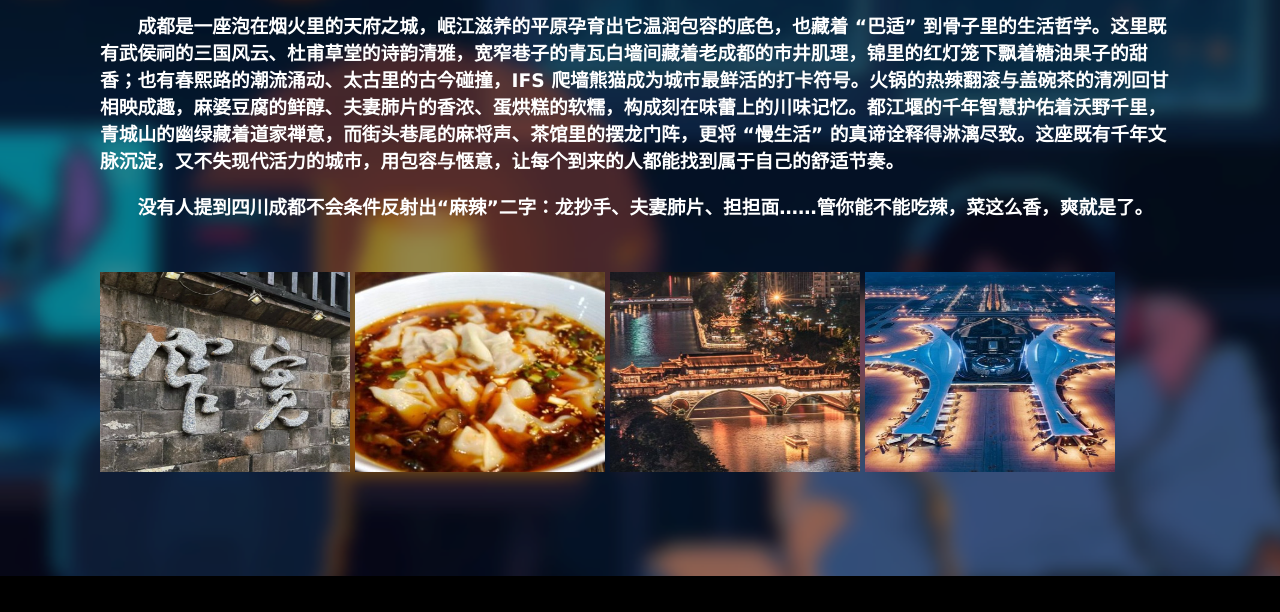
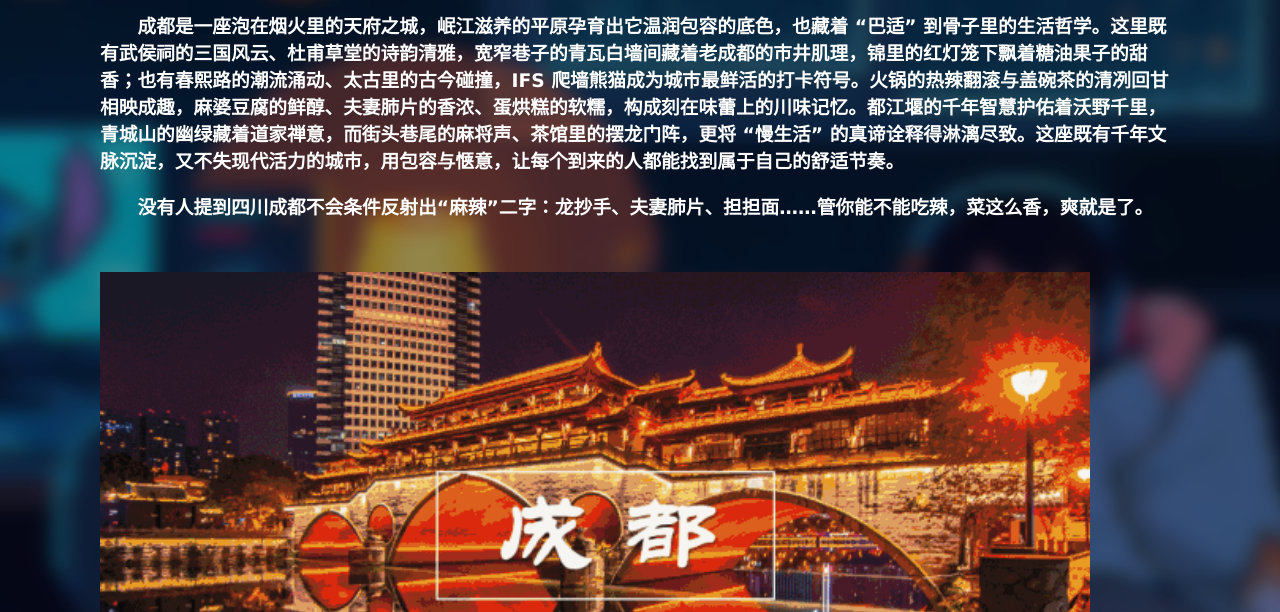
Before and after one commit to SomethingPassingBy/index.else, a plain HTML site: page web/Hometown/sub_hometown/Chengdu.html in a window 1280 px wide. Shown: the part 340-952 px from the top of the page. Before the commit the page ends 916 px from the top, so only its background shows below. Drawn offline with Linux system fonts and the light colour scheme.

Commit message:
Update Chengdu.html

```diff
--- a/web/Hometown/sub_hometown/Chengdu.html
+++ b/web/Hometown/sub_hometown/Chengdu.html
@@ -44,6 +44,5 @@ I BELIEVE YOU'RE HERE FOR SOMETHING LESS FORMAL —— CHENGDU</h2>
 <h3><p style="text-indent: 2em;">成都是一座泡在烟火里的天府之城，岷江滋养的平原孕育出它温润包容的底色，也藏着 &ldquo;巴适&rdquo; 到骨子里的生活哲学。这里既有武侯祠的三国风云、杜甫草堂的诗韵清雅，宽窄巷子的青瓦白墙间藏着老成都的市井肌理，锦里的红灯笼下飘着糖油果子的甜香；也有春熙路的潮流涌动、太古里的古今碰撞，IFS 爬墙熊猫成为城市最鲜活的打卡符号。火锅的热辣翻滚与盖碗茶的清冽回甘相映成趣，麻婆豆腐的鲜醇、夫妻肺片的香浓、蛋烘糕的软糯，构成刻在味蕾上的川味记忆。都江堰的千年智慧护佑着沃野千里，青城山的幽绿藏着道家禅意，而街头巷尾的麻将声、茶馆里的摆龙门阵，更将 &ldquo;慢生活&rdquo; 的真谛诠释得淋漓尽致。这座既有千年文脉沉淀，又不失现代活力的城市，用包容与惬意，让每个到来的人都能找到属于自己的舒适节奏。</p></h3>
 <h3><p style="text-indent: 2em;">没有人提到四川成都不会条件反射出“麻辣”二字：龙抄手、夫妻肺片、担担面……管你能不能吃辣，菜这么香，爽就是了。</p></h3>
 <p>&nbsp;</p>
-<p><img src="../../../images/Street.png" width="250" height="200" alt=""/> <img src="../../../images/ChengduFood.jpg" width="250" height="200" alt=""/> <img src="../../../images/TheBridge.jpg" width="250" height="200" alt=""/> <img src="../../../images/TianfuAir.jpg" width="250" height="200" alt=""/></p>
-</body>
+<p><img src="../../../images/ChengduPic.gif" width="990" height="500" alt=""/></p></body>
 </html>
```
